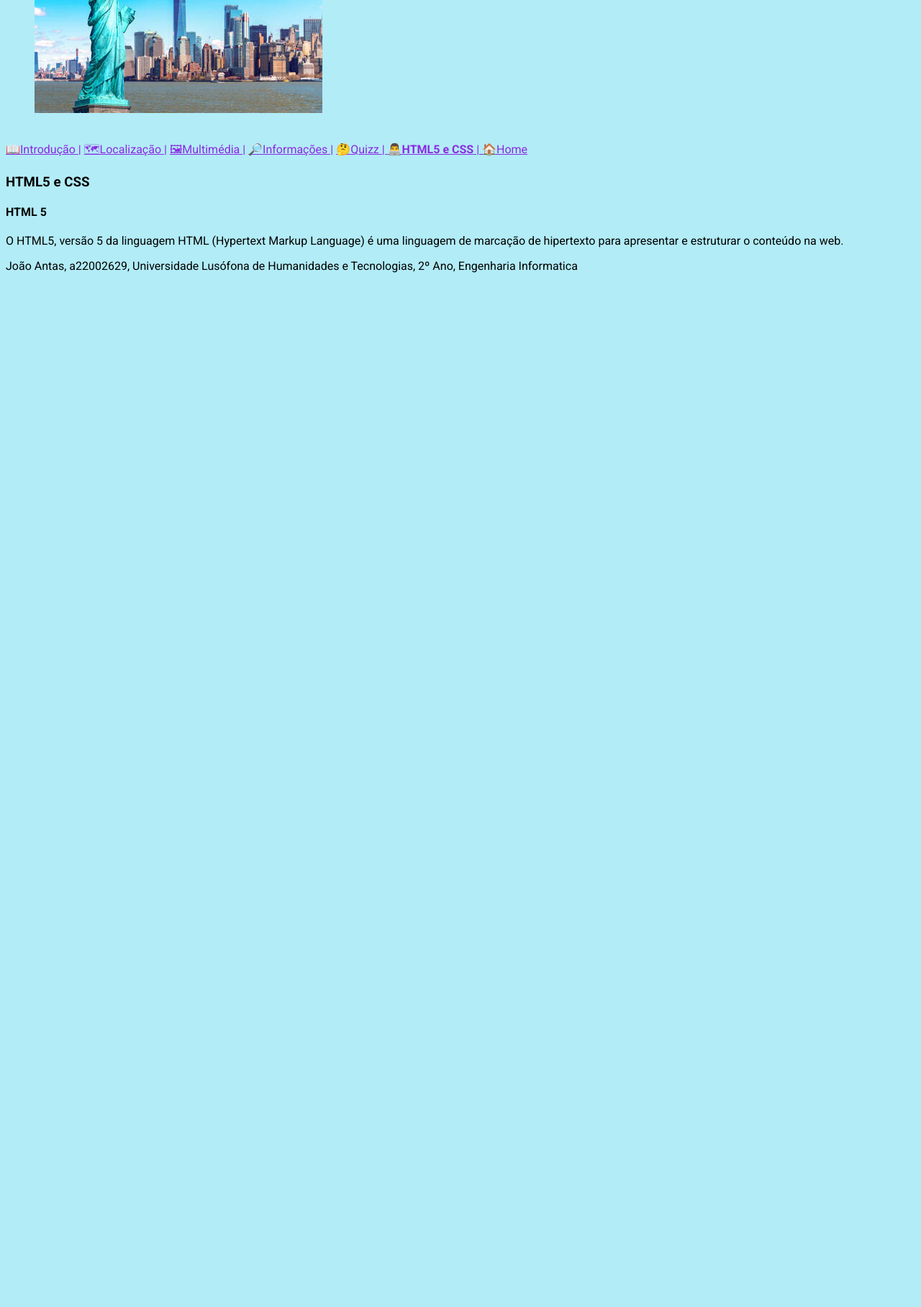
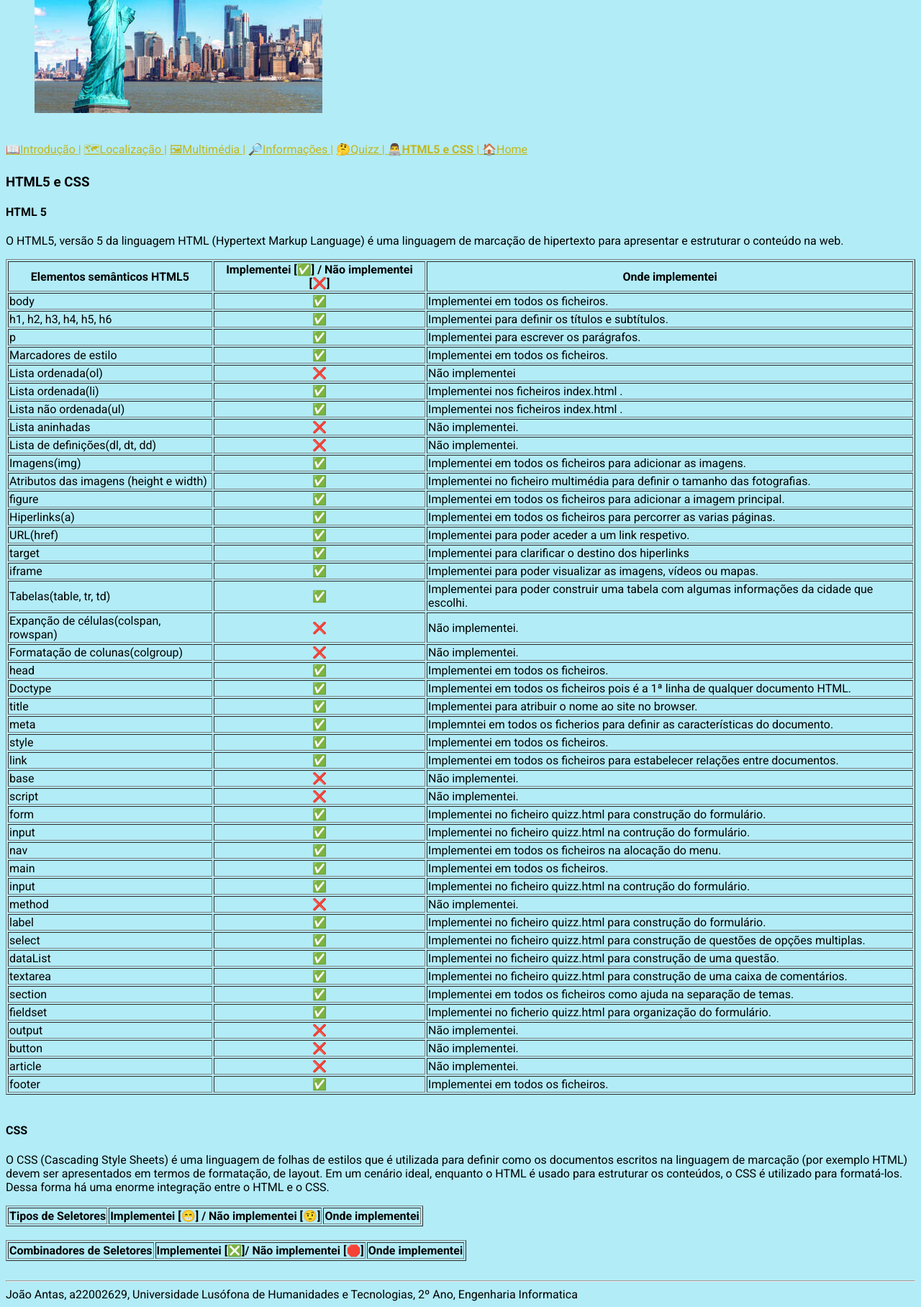
Before and after one commit to joaoantas05/pw-labs-joaoantas-a22002629, a PHP site: page /lab3/html5-css.html in a window 1280 px wide. Shown: the part 224-2040 px from the top of the page at 72% size. Before the commit the page ends 603 px from the top, so only its background shows below. Run offline with PHP 8.4, Linux system fonts and the light colour scheme; lists and menus that the app fills with data are empty.

Commit message:
lab3 final

```diff
--- a/lab3/estilos.css
+++ b/lab3/estilos.css
@@ -3,13 +3,13 @@
 body{
     font-family: 'Roboto', sans-serif;
 }
-a:link {color: blueviolet;
+a:link {color: rgb(194, 183, 30);
 }
-a:visited {color: orange;
+a:visited {color: rgb(102, 89, 14);
 }
 a:hover {
     cursor: pointer;
-    color: rgb(71, 27, 31);}
+    color: rgb(155, 32, 43);}
 a:active {color: blue;
 }
 
--- a/lab3/html5-css.html
+++ b/lab3/html5-css.html
@@ -30,10 +30,252 @@
         <section>
             <h4>HTML 5</h4>
             <p>O HTML5, versão 5 da linguagem HTML (Hypertext Markup Language) é uma linguagem de marcação de hipertexto para apresentar e estruturar o conteúdo na web.</p>
+            <table border="1">
+                <tr>
+                    <th><b>Elementos semânticos HTML5</b></th>
+                    <th><b>Implementei [✅] / Não implementei [❌]</b></th>
+                    <th><b>Onde implementei</b></th>
+                </tr>
+                <tr>
+                    <td>body</td>
+                    <td align="center">✅</td>
+                    <td>Implementei em todos os ficheiros.</td>
+                </tr>
+                <tr>
+                    <td>h1, h2, h3, h4, h5, h6</td>
+                    <td align="center">✅</td>
+                    <td>Implementei para definir os títulos e subtítulos.</td>
+                </tr>
+                <tr>
+                    <td>p</td>
+                    <td align="center">✅</td>
+                    <td>Implementei para escrever os parágrafos.</td>
+                </tr>
+                <tr>
+                    <td>Marcadores de estilo</td>
+                    <td align="center">✅</td>
+                    <td>Implementei em todos os ficheiros.</td>
+                </tr>
+                <tr>
+                    <td>Lista ordenada(ol)</td>
+                    <td align="center">❌</td>
+                    <td>Não implementei</td>
+                </tr>
+                <tr>
+                    <td>Lista ordenada(li)</td>
+                    <td align="center">✅</td>
+                    <td>Implementei nos ficheiros index.html .</td>
+                </tr>
+                <tr>
+                    <td>Lista não ordenada(ul)</td>
+                    <td align="center">✅</td>
+                    <td>Implementei nos ficheiros index.html .</td>
+                </tr>
+                <tr>
+                    <td>Lista aninhadas</td>
+                    <td align="center">❌</td>
+                    <td>Não implementei.</td>
+                </tr>
+                <tr>
+                    <td>Lista de definições(dl, dt, dd)</td>
+                    <td align="center">❌</td>
+                    <td>Não implementei.</td>
+                </tr>
+                <tr>
+                    <td>Imagens(img)</td>
+                    <td align="center">✅</td>
+                    <td>Implementei em todos os ficheiros para adicionar as imagens.</td>
+                </tr>
+                <tr>
+                    <td>Atributos das imagens (height e width)</td>
+                    <td align="center">✅</td>
+                    <td>Implementei no ficheiro multimédia para definir o tamanho das fotografias.</td>
+                </tr>
+                <tr>
+                    <td>figure</td>
+                    <td align="center">✅</td>
+                    <td>Implementei em todos os ficheiros para adicionar a imagem principal.</td>
+                </tr>
+                <tr>
+                    <td>Hiperlinks(a)</td>
+                    <td align="center">✅</td>
+                    <td>Implementei em todos os ficheiros para percorrer as varias páginas.</td>
+                </tr>
+                <tr>
+                    <td>URL(href)</td>
+                    <td align="center">✅</td>
+                    <td>Implementei para poder aceder a um link respetivo.</td>
+                </tr>
+                <tr>
+                    <td>target</td>
+                    <td align="center">✅</td>
+                    <td>Implementei para clarificar o destino dos hiperlinks</td>
+                </tr>
+                <tr>
+                    <td>iframe</td>
+                    <td align="center">✅</td>
+                    <td>Implementei para poder visualizar as imagens, vídeos ou mapas.</td>
+                </tr>
+                <tr>
+                    <td>Tabelas(table, tr, td)</td>
+                    <td align="center">✅</td>
+                    <td>Implementei para poder construir uma tabela com algumas informações da cidade que escolhi.</td>
+                </tr>
+                <tr>
+                    <td>Expanção de células(colspan, rowspan)</td>
+                    <td align="center">❌</td>
+                    <td>Não implementei.</td>
+                </tr>
+                <tr>
+                    <td>Formatação de colunas(colgroup)</td>
+                    <td align="center">❌</td>
+                    <td>Não implementei.</td>
+                </tr>
+                <tr>
+                    <td>head</td>
+                    <td align="center">✅</td>
+                    <td>Implementei em todos os ficheiros.</td>
+                </tr>
+                <tr>
+                    <td>Doctype</td>
+                    <td align="center">✅</td>
+                    <td>Implementei em todos os ficheiros pois é a 1ª linha de qualquer documento HTML.</td>
+                </tr>
+                <tr>
+                    <td>title</td>
+                    <td align="center">✅</td>
+                    <td>Implementei para atribuir o nome ao site no browser.</td>
+                </tr>
+                <tr>
+                    <td>meta</td>
+                    <td align="center">✅</td>
+                    <td>Implemntei em todos os ficherios para definir as características do documento.</td>
+                </tr>
+                <tr>
+                    <td>style</td>
+                    <td align="center">✅</td>
+                    <td>Implementei em todos os ficheiros.</td>
+                </tr>
+                <tr>
+                    <td>link</td>
+                    <td align="center">✅</td>
+                    <td>Implementei em todos os ficheiros para estabelecer relações entre documentos.</td>
+                </tr>
+                <tr>
+                    <td>base</td>
+                    <td align="center">❌</td>
+                    <td>Não implementei.</td>
+                </tr>
+                <tr>
+                    <td>script</td>
+                    <td align="center">❌</td>
+                    <td>Não implementei.</td>
+                </tr>
+                <tr>
+                    <td>form</td>
+                    <td align="center">✅</td>
+                    <td>Implementei no ficheiro quizz.html para construção do formulário.</td>
+                </tr>
+                <tr>
+                    <td>input</td>
+                    <td align="center">✅</td>
+                    <td>Implementei no ficheiro quizz.html na contrução do formulário.</td>
+                </tr>
+                <tr>
+                    <td>nav</td>
+                    <td align="center">✅</td>
+                    <td>Implementei em todos os ficheiros na alocação do menu.</td>
+                </tr>
+                <tr>
+                    <td>main</td>
+                    <td align="center">✅</td>
+                    <td>Implementei em todos os ficheiros.</td>
+                </tr>
+                <tr>
+                    <td>input</td>
+                    <td align="center">✅</td>
+                    <td>Implementei no ficheiro quizz.html na contrução do formulário.</td>
+                </tr>
+                <tr>
+                    <td>method</td>
+                    <td align="center">❌</td>
+                    <td>Não implementei.</td>
+                </tr>
+                <tr>
+                    <td>label</td>
+                    <td align="center">✅</td>
+                    <td>Implementei no ficheiro quizz.html para construção do formulário.</td>
+                </tr>
+                <tr>
+                    <td>select</td>
+                    <td align="center">✅</td>
+                    <td>Implementei no ficheiro quizz.html para construção de questões de opções multiplas.</td>
+                </tr>
+                <tr>
+                    <td>dataList</td>
+                    <td align="center">✅</td>
+                    <td>Implementei no ficheiro quizz.html para construção de uma questão.</td>
+                </tr>
+                <tr>
+                    <td>textarea</td>
+                    <td align="center">✅</td>
+                    <td>Implementei no ficheiro quizz.html para construção de uma caixa de comentários.</td>
+                </tr>
+                <tr>
+                    <td>section</td>
+                    <td align="center">✅</td>
+                    <td>Implementei em todos os ficheiros como ajuda na separação de temas.</td>
+                </tr>
+                <tr>
+                    <td>fieldset</td>
+                    <td align="center">✅</td>
+                    <td>Implementei no ficherio quizz.html para organização do formulário.</td>
+                </tr>
+                <tr>
+                    <td>output</td>
+                    <td align="center">❌</td>
+                    <td> Não implementei.</td>
+                </tr>
+                <tr>
+                    <td>button</td>
+                    <td align="center">❌</td>
+                    <td> Não implementei.</td>
+                </tr>
+                <tr>
+                    <td>article</td>
+                    <td align="center">❌</td>
+                    <td> Não implementei.</td>
+                </tr>
+                <tr>
+                    <td>footer</td>
+                    <td align="center">✅</td>
+                    <td>Implementei em todos os ficheiros.</td>
+                </tr>
+            </table>
+        </section><br>
+        <section>
+            <h4>CSS</h4>
+            <p>O CSS (Cascading Style Sheets) é uma linguagem de folhas de estilos que é utilizada para definir como os documentos escritos na linguagem de marcação (por exemplo HTML) devem ser apresentados em termos de formatação, de layout. Em um cenário ideal, enquanto o HTML é usado para estruturar os conteúdos, o CSS é utilizado para formatá-los. Dessa forma há uma enorme integração entre o HTML e o CSS.</p>
+            <table border="1">
+                <tr>
+                    <th><b>Tipos de Seletores</b></th>
+                    <th><b>Implementei [😁] / Não implementei [🤨]</b></th>
+                    <th><b>Onde implementei</b></th>
+                </tr>
 
+            </table><br>
 
+            <table border="1">
+                <tr>
+                    <th><b>Combinadores de Seletores</b></th>
+                    <th><b>Implementei [❎]/ Não implementei [🛑]</b></th>
+                    <th><b>Onde implementei</b></th>
+                </tr>
+
+            </table><br>
         </section>
     </main>
+    <hr>
     <footer>João Antas, a22002629, Universidade Lusófona de Humanidades e Tecnologias, 2º Ano, Engenharia Informatica</footer>
 </body>
 </html>
--- a/lab3/index.html
+++ b/lab3/index.html
@@ -45,10 +45,13 @@
                         <li>Clique em <a id="menu" href="local.html"> Localização</a> para aceder à localização da cidade mais popular do mundo.</li>
                         <li>Clique em <a id="menu" href="multimedia.html"> Multimédia</a> para aceder a algumas fotografias e um vídeo de Nova Iorque.</li>
                         <li>Clique em <a id="menu" href="info.html"> Informações</a> para aceder às informações relativamente sobre a cidade. </li>
+                        <li>Clique em <a id="menu" href="html5-css.html"> HTML5 e CSS</a> para aceder .</li>
+                        <li>Clique em <a id="menu" href="quizz.html"> Quizz</a> para aceder .</li>
                         <li>Clique em <a id="menu" href="../index.html"> Home</a> para aceder a todos os trabalhos desenvolvidos na unidade curricular de Programação Web.</li><br>
         </ul>
         <figure><center><img src="images/wordcloud.png"></center></figure>
         </main><br>
+        <hr>
         <footer>João Antas, a22002629, Universidade Lusófona de Humanidades e Tecnologias, 2º Ano, Engenharia Informatica</footer>
 </body>
 </html>
--- a/lab3/local.html
+++ b/lab3/local.html
@@ -31,7 +31,7 @@
     <figure><iframe src="https://www.google.com/maps/embed?pb=!1m18!1m12!1m3!1d48388.95112945314!2d-74.04426013283809!3d40.71120391216269!2m3!1f0!2f0!3f0!3m2!1i1024!2i768!4f13.1!3m3!1m2!1s0x89c24fa5d33f083b%3A0xc80b8f06e177fe62!2sNova%20Iorque%2C%20NY%2C%20EUA!5e0!3m2!1spt-PT!2spt!4v1645531488035!5m2!1spt-PT!2spt" width="500" height="450" style="border:0;" allowfullscreen="" loading="lazy"></iframe></figure>
     </section>
     </main><br>
+    <hr>
     <footer>João Antas, a22002629, Universidade Lusófona de Humanidades e Tecnologias, 2º Ano, Engenharia Informatica</footer>
-
 </body>
 </html>
--- a/lab3/multimedia.html
+++ b/lab3/multimedia.html
@@ -61,7 +61,7 @@
        </i></p>
     </section>
     </main><br>
+    <hr>
     <footer>João Antas, a22002629, Universidade Lusófona de Humanidades e Tecnologias, 2º Ano, Engenharia Informatica</footer>
-
 </body>
 </html>
--- a/lab3/quizz.html
+++ b/lab3/quizz.html
@@ -33,7 +33,7 @@
             <label><b>Nome:</b><input type="text" name="nome" required placeholder="Escreva aqui"  autofocus maxlength="25" size="25"></label><br>
             <label><b>Apelido:</b><input type="text" name="apelido" required placeholder="Escreva aqui"></label><br>
             <label><b>Email:</b><input type="email" name="email" required placeholder="Escreva aqui"></label><br>
-            <label><b>Telemovél: <input type="tel" name="tel" required placeholder="911-222-333" pattern="[0-9]{2}-[0-9]{4}-[0-9]{3}" size="20"></b></label><br>
+            <label><b>Telemóvel: <input type="tel" name="tel" required placeholder="911-222-333" pattern="[0-9]{2}-[0-9]{4}-[0-9]{3}" size="20"></b></label><br>
         </fieldset>
         <br>
         <fieldset title="perguntas">
@@ -114,6 +114,7 @@
             <center><input type="image" src="images/submit.png" alt="Submit" width="48" height="48"></center>
         </fieldset>
     </form><br>
+    <hr>
     <footer>João Antas, a22002629, Universidade Lusófona de Humanidades e Tecnologias, 2º Ano, Engenharia Informatica</footer>
 </body>
 </html>
```
Also changed, not shown: lab3/info.html (+7 -5 lines), index.html (line endings or trailing spaces). Lines whose indentation alone changed are shown as unchanged.
